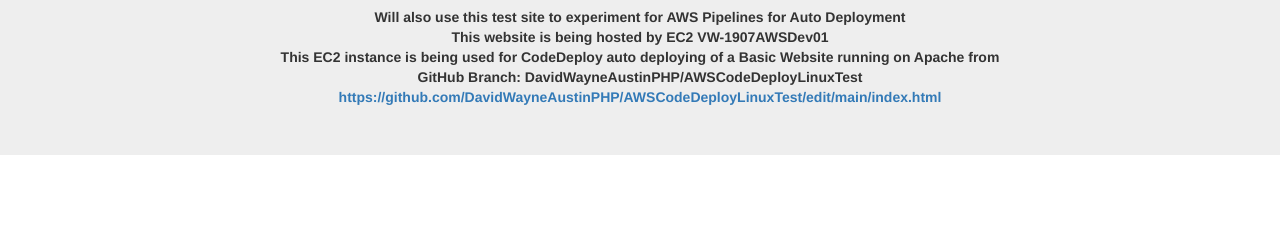
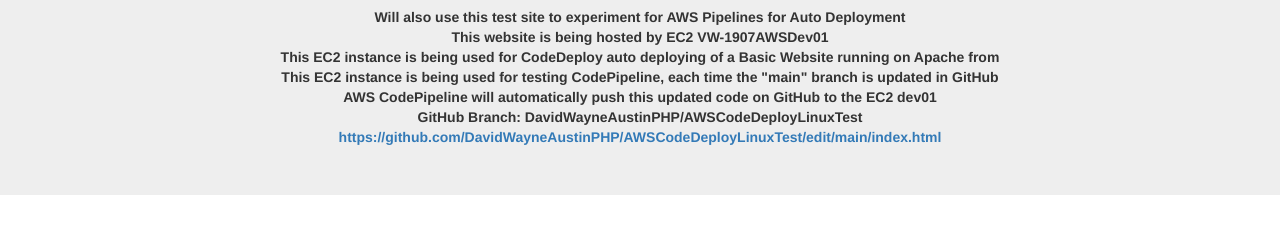
Before and after one commit to DavidWayneAustinPHP/AWSCodeDeployLinuxTest, a plain HTML site: page index.html in a window 1280 px wide. Shown: the part 140-374 px from the top of the page. Drawn offline with nearby package versions, Linux system fonts and the light colour scheme.

Commit message:
Testing AWS CodePipeline
Testing to see if AWS CodePipeline will automatically update dev01

```diff
--- a/index.html
+++ b/index.html
@@ -15,8 +15,10 @@
         <div class="jumbotron text-center">
             <h1>AWS CodeDeploy Test Site</h1>
             <strong>Will also use this test site to experiment for AWS Pipelines for Auto Deployment</br></strong>
-	       <strong>This website is being hosted by EC2 VW-1907AWSDev01</br></strong>
+	    <strong>This website is being hosted by EC2 VW-1907AWSDev01</br></strong>
             <strong>This EC2 instance is being used for CodeDeploy auto deploying of a Basic Website running on Apache from</br></strong>
+            <strong>This EC2 instance is being used for testing CodePipeline, each time the "main" branch is updated in GitHub</br></strong>
+            <strong>AWS CodePipeline will automatically push this updated code on GitHub to the EC2 dev01</br></strong>
             <strong>GitHub Branch: DavidWayneAustinPHP/AWSCodeDeployLinuxTest</br></strong>
             <strong><a href="https://github.com/DavidWayneAustinPHP/AWSCodeDeployLinuxTest/edit/main/index.html">https://github.com/DavidWayneAustinPHP/AWSCodeDeployLinuxTest/edit/main/index.html</br><strong>
         </div>
```
